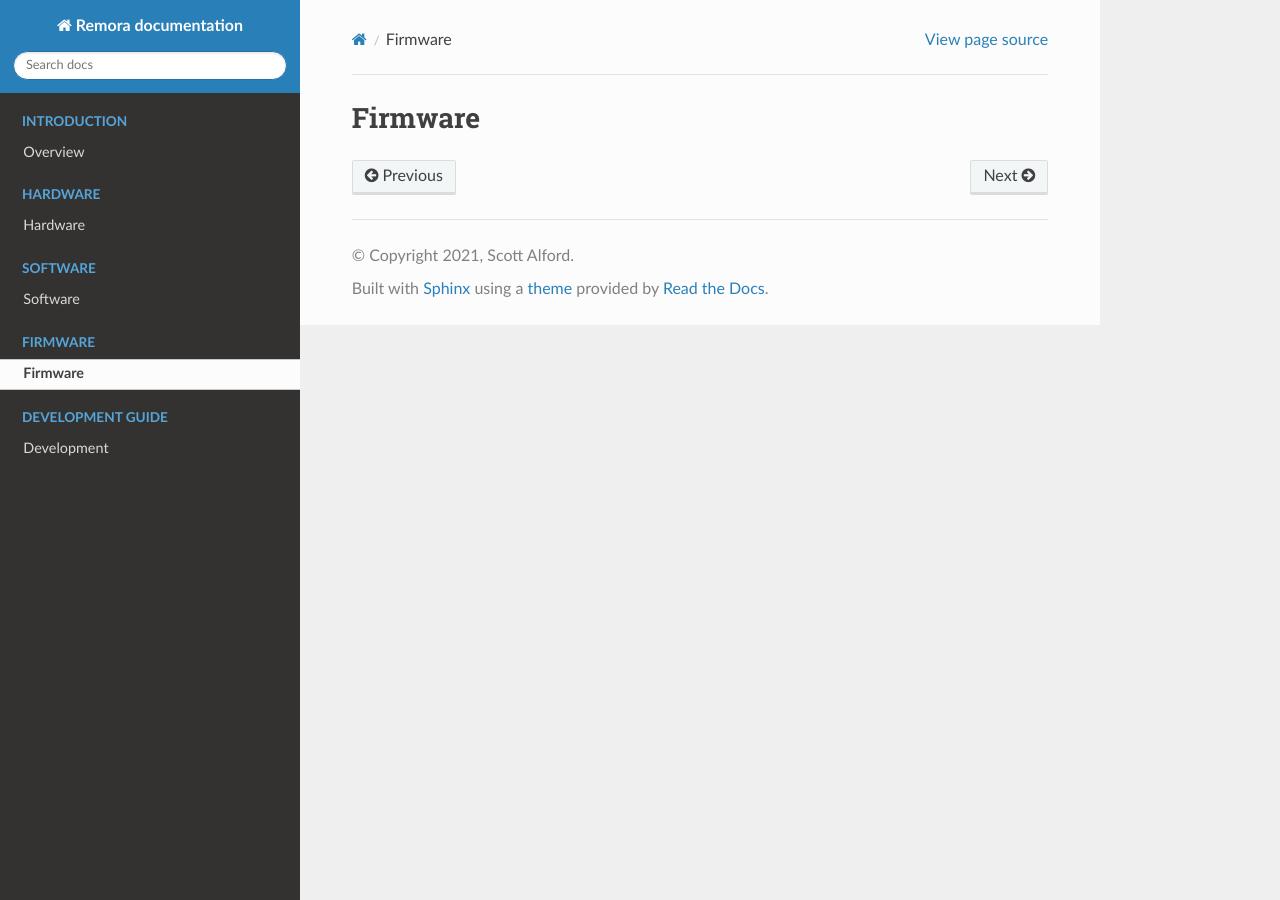
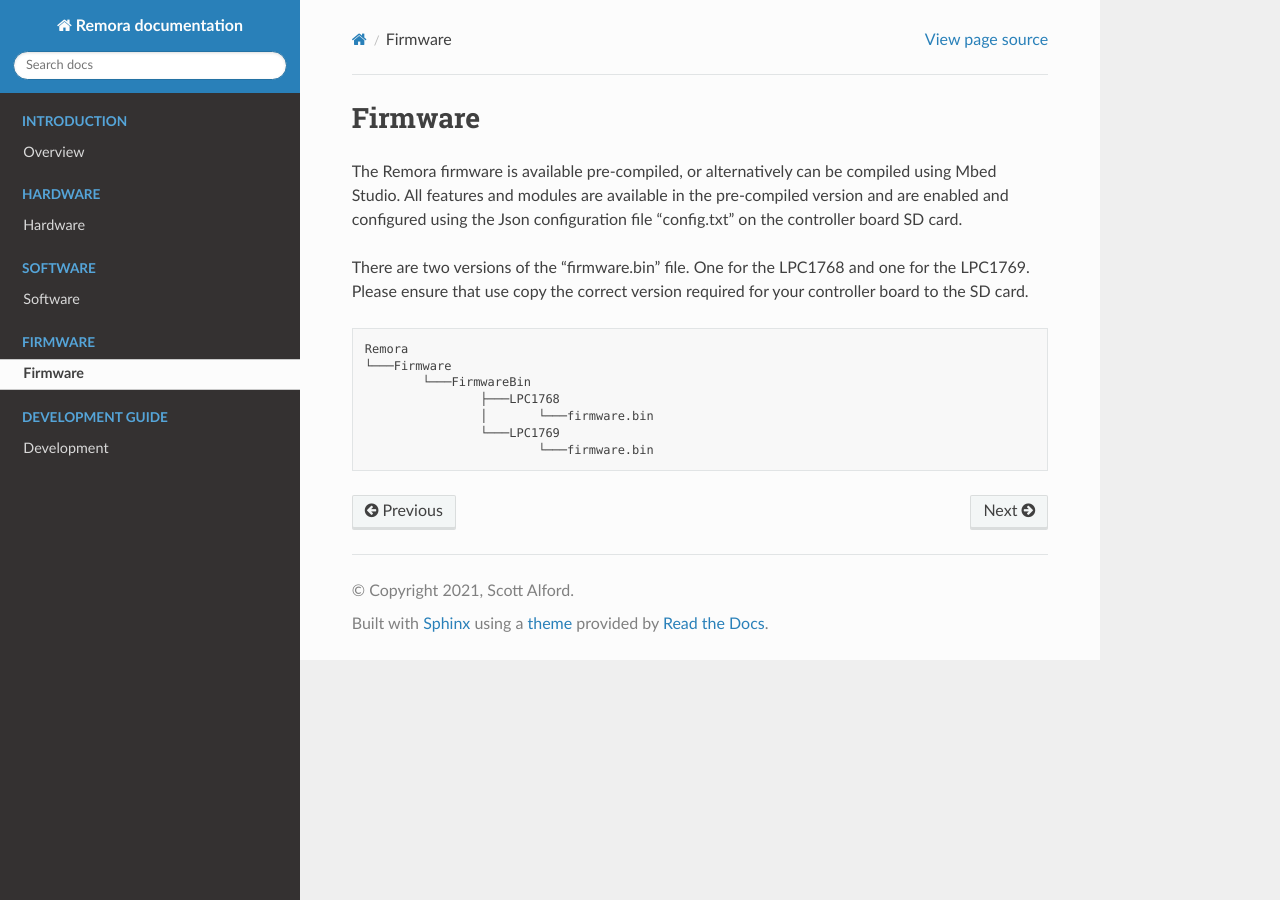
Before and after one commit to scottalford75/Remora-docs, a Sphinx documentation site: the page built from docs/source/firmware/firmware.rst, in a window 1280 px wide. Built offline with Sphinx 7.4.7 and the Read the Docs theme 2.0.0, drawn with Linux system fonts in a browser that asks for light colours.

Commit message:
Updated firmware installation instructions

```diff
--- a/docs/source/firmware/firmware.rst
+++ b/docs/source/firmware/firmware.rst
@@ -1,2 +1,16 @@
 Firmware
 ========
+
+The Remora firmware is available pre-compiled, or alternatively can be compiled using Mbed Studio. All features and modules are available in the pre-compiled version and are enabled and configured using the Json configuration file "config.txt" on the controller board SD card.
+
+There are two versions of the "firmware.bin" file. One for the LPC1768 and one for the LPC1769. Please ensure that use copy the correct version required for your controller board to the SD card.
+
+.. code-block::
+
+	Remora
+	└───Firmware
+		└───FirmwareBin
+			├───LPC1768
+			│	└───firmware.bin
+			└───LPC1769
+				└───firmware.bin
```
